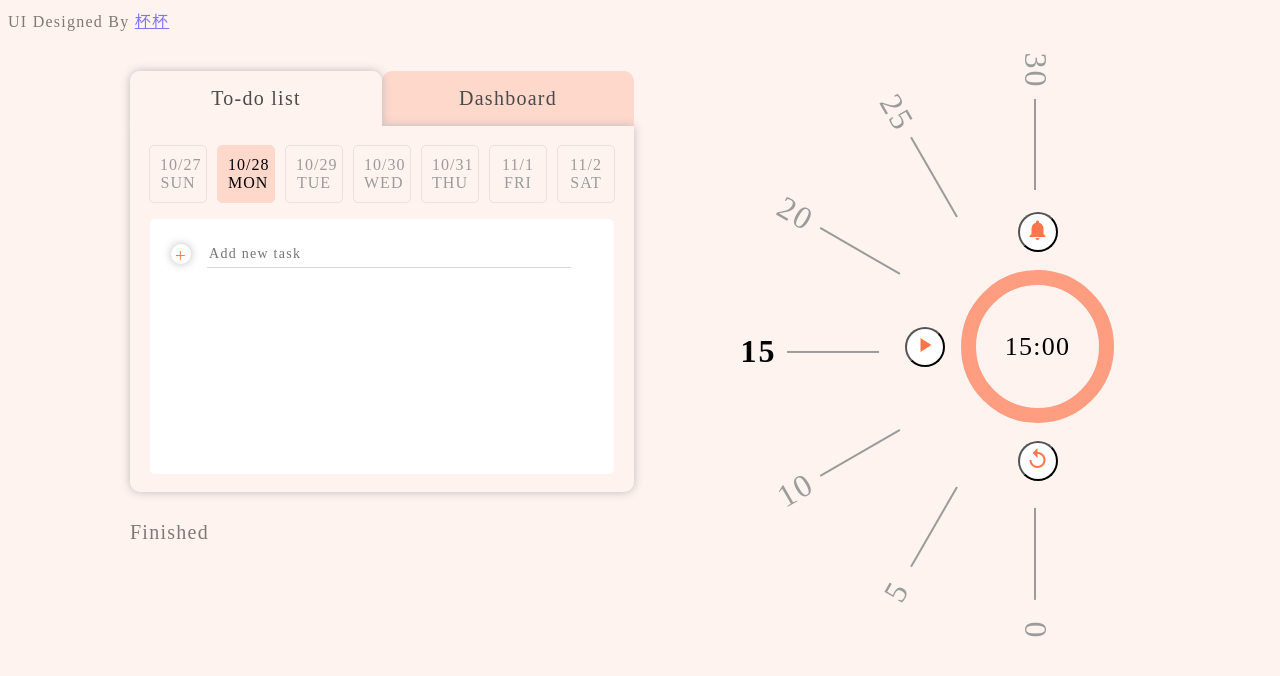
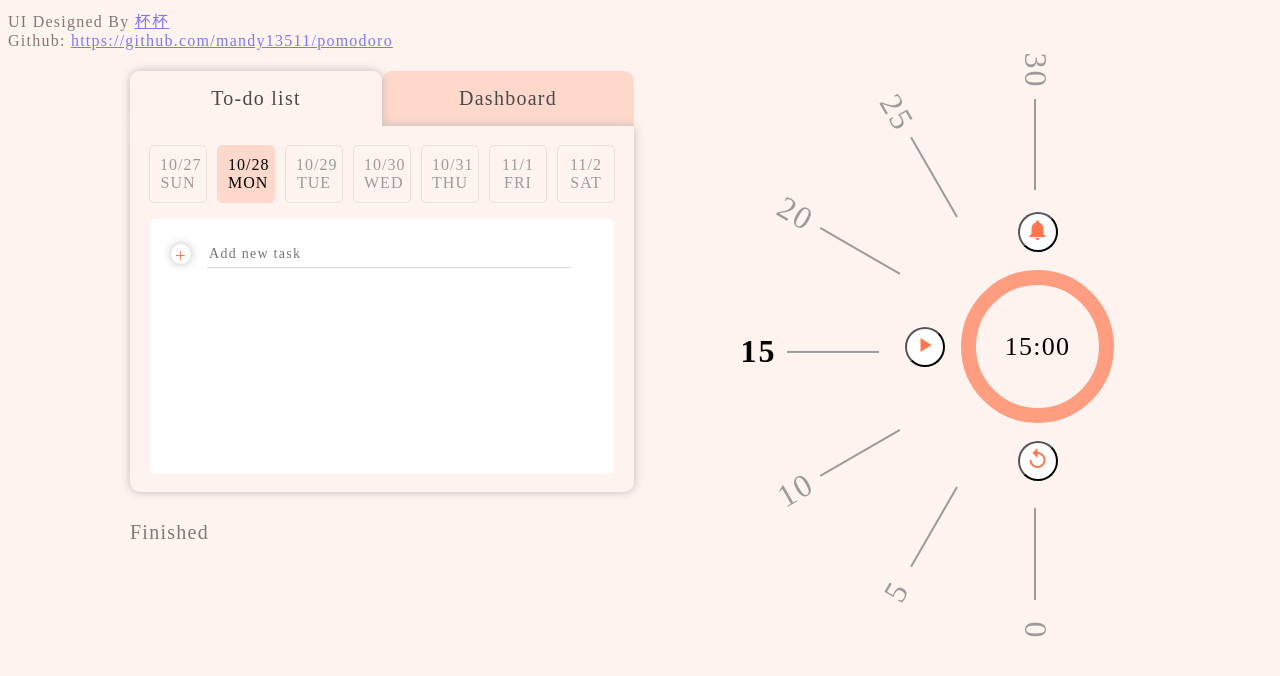
Before and after one commit to mandy13511/pomodoro, a plain HTML site: page index.html in a window 1280 px wide. Shown: the top 676 px of the page. Drawn offline with nearby package versions, Linux system fonts and the light colour scheme.

Commit message:
Add github link

```diff
--- a/index.html
+++ b/index.html
@@ -230,6 +230,9 @@
     <div class = "license">UI Designed By
         <a href="https://challenge.thef2e.com/user/1875?schedule=2512#works-2512">杯杯</a>
     </div>
+    <div class = "license">Github:
+        <a href="https://github.com/mandy13511/pomodoro">https://github.com/mandy13511/pomodoro</a>
+    </div>
   </div>
 </body>
 <!-- partial -->
```
